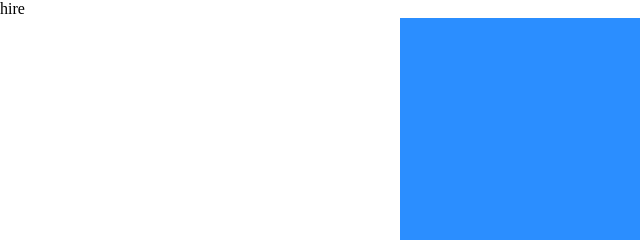
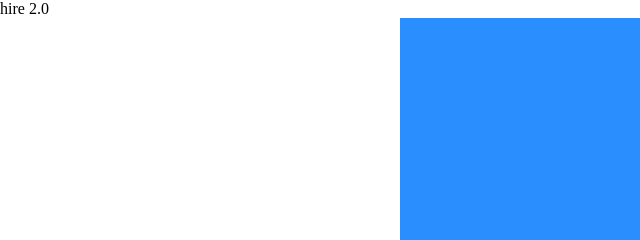
Before and after one commit to StewardHail3433/StewardHail3433.github.io, a plain HTML site: page index.html in a window 1280 px wide. Shown: the top 240 px of the page, 0-640 px from the left. Drawn offline with Linux system fonts and the light colour scheme.

Commit message:
Update index.html

```diff
--- a/index.html
+++ b/index.html
@@ -5,7 +5,7 @@
         <link rel="stylesheet" href="styles/style.css">
     </head>
     <body>
-        <p>hire</p>
+        <p>hire 2.0</p>
         <canvas id="myCanvas" width="480" height="320"></canvas>
         <button id="runButton">Start game</button>
         <script src="scripts/breakout.js"></script>
```
